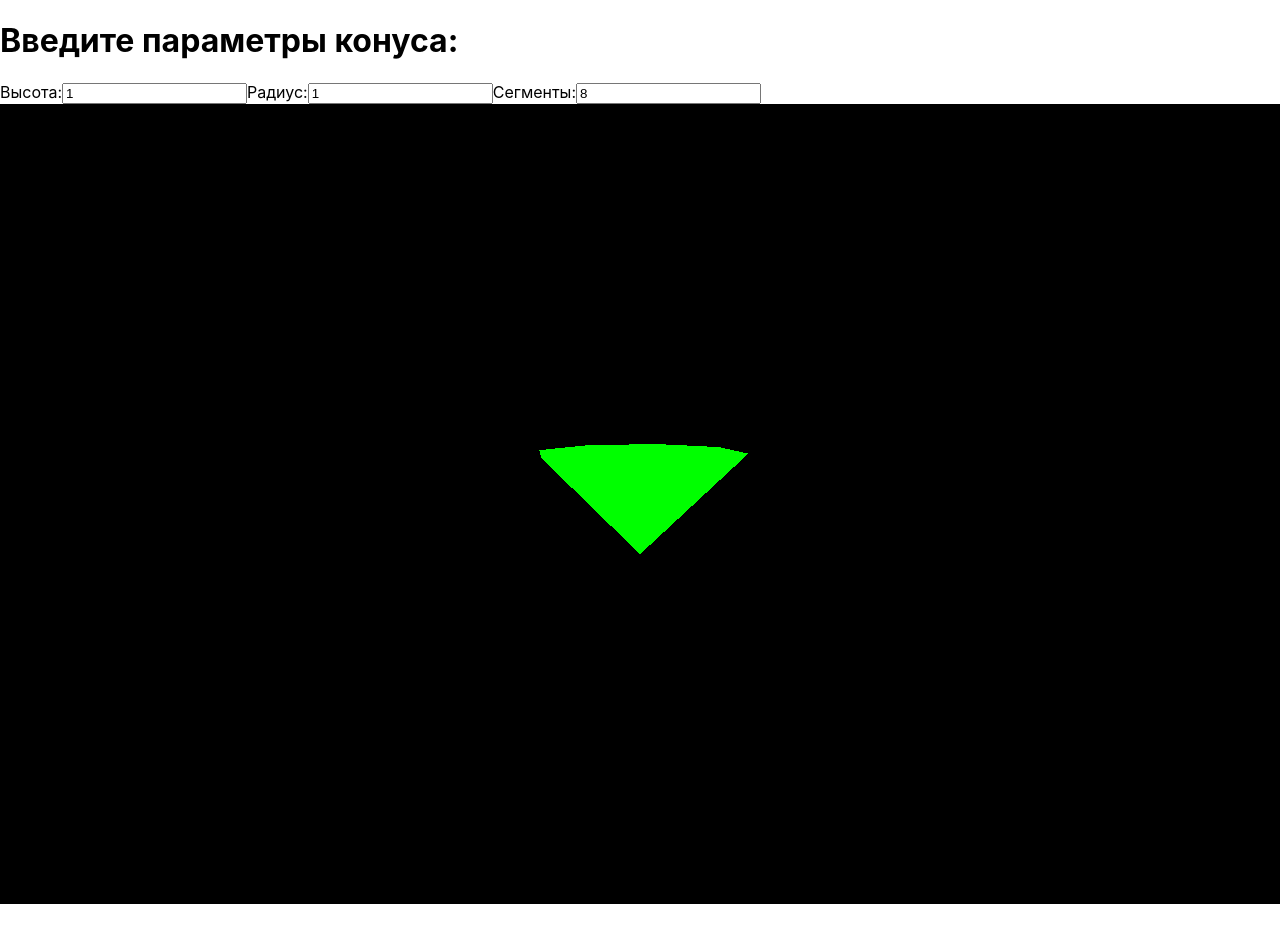
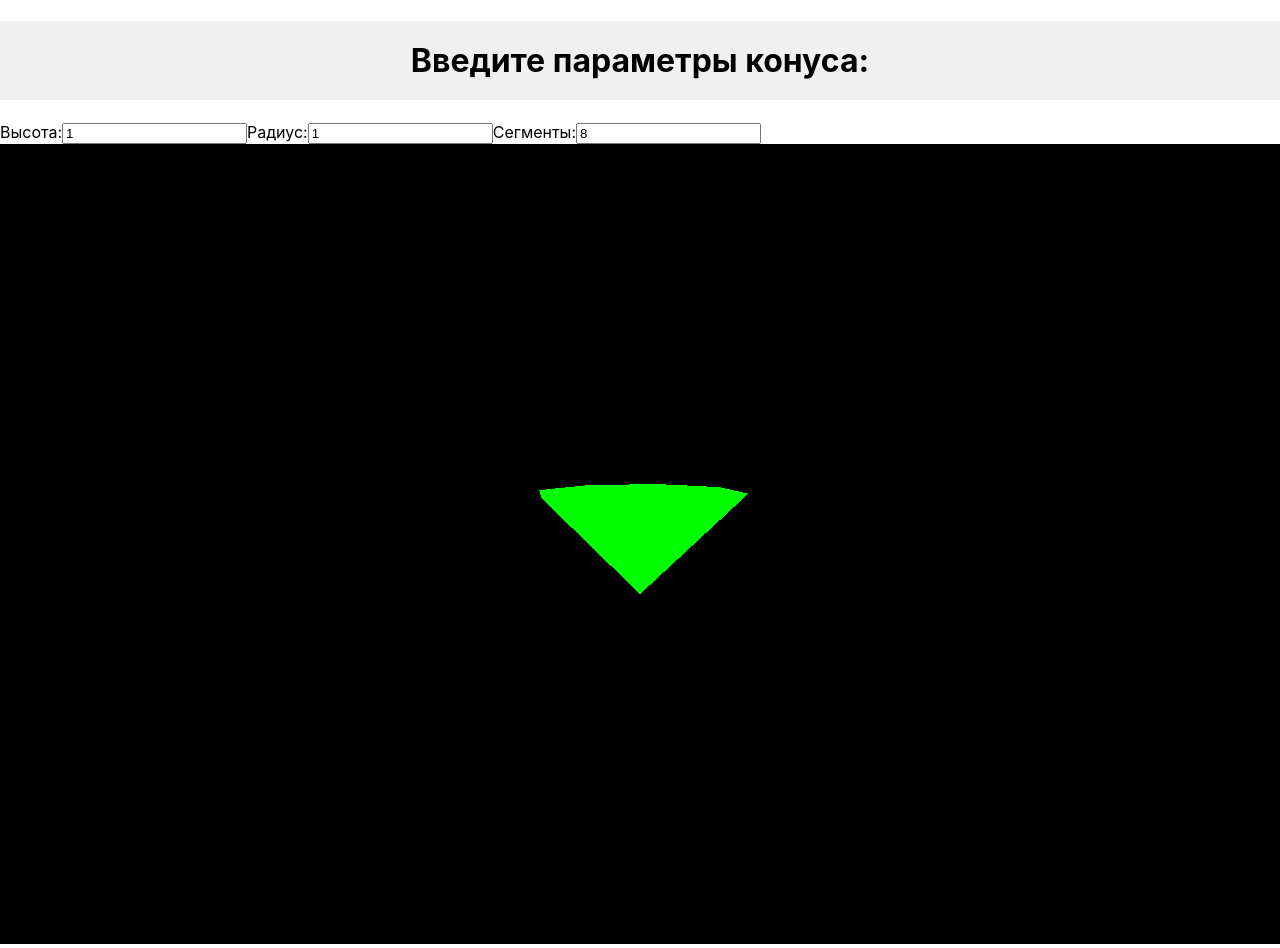
Before and after one commit to yulia463/3D-Cone, a React (Create React App) app: page / in a window 1280 px wide. Before the commit the page ends 908 px from the top, so only its background shows below. Built offline with nearby package versions, Linux system fonts and the light colour scheme.

Commit message:
feat :  add styles

```diff
--- a/src/App.module.css
+++ b/src/App.module.css
@@ -1,4 +1,6 @@
 .appContainer {
     background-color: #f0f0f0;
     padding: 20px;
+    display: flex;
+    justify-content: center;
 }
--- a/src/App.tsx
+++ b/src/App.tsx
@@ -21,7 +21,7 @@ const App = () => {
 
     return (
         <div>
-            <h1>Введите параметры конуса:</h1>
+            <h1 className={s.appContainer}>Введите параметры конуса:</h1>
             <label htmlFor="height">Высота:</label>
             <input type="number" id="height" value={height} onChange={handleHeightChange} step="0.1" />
 
--- a/src/ThreeCone.tsx
+++ b/src/ThreeCone.tsx
@@ -1,5 +1,6 @@
 import React, { useEffect, useRef } from 'react';
 import * as THREE from 'three';
+
 import styles from './ThreeCone.module.css';
 
 const ThreeCone = ({ height, radius, segments }) => {
```
